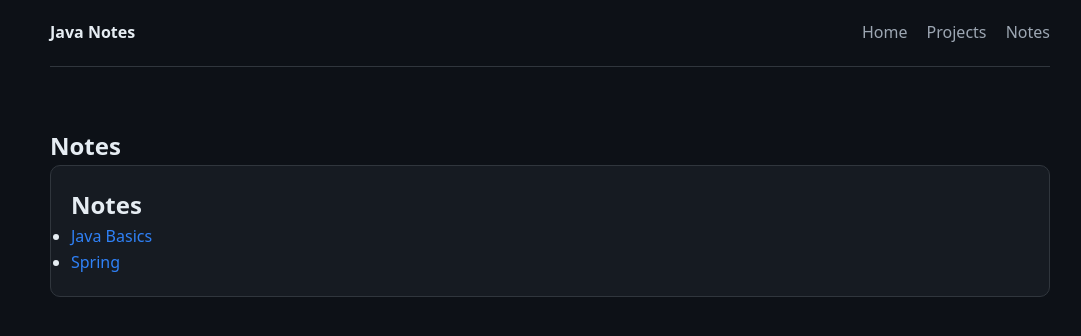
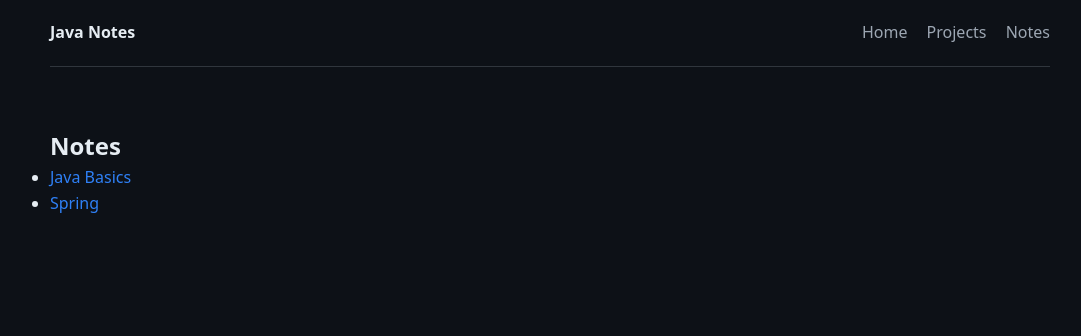
Before and after one commit to IvanGoMa/IvanGoMa.github.io, a Jekyll site: the page built from notes/index.md, in a window 1280 px wide. Shown: the top 336 px of the page, without its empty margins (90-1171 px from the left). Built offline with Jekyll 4.4.1, drawn with Linux system fonts in a browser that asks for light colours.

Commit message:
card deleted in notes

```diff
--- a/_layouts/note.html
+++ b/_layouts/note.html
@@ -19,11 +19,9 @@
     </nav>
 
     <section class="section">
-        <h1>{{ page.title }}</h1>
 
-        <div class="card">
-            {{ content }}
-        </div>
+        {{ content }}
+
     </section>
 
 </div>
```
